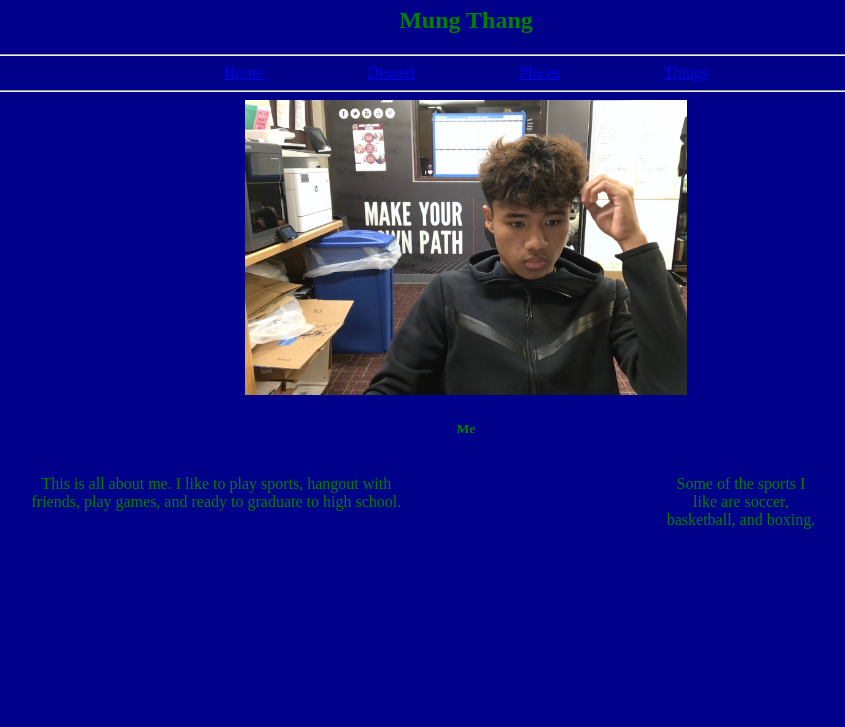
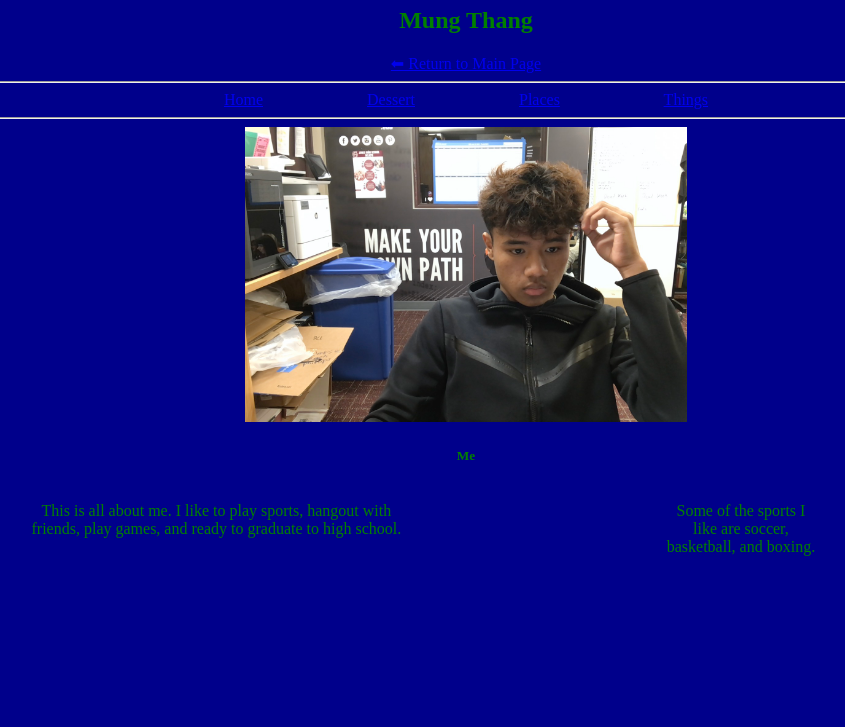
Before and after one commit to mthang1/mthang, a plain HTML site: page About-Me/Home.html in a window 1280 px wide. Shown: the part 73-800 px from the top of the page, without its empty margins (174-1019 px from the left). Drawn offline with Linux system fonts and the light colour scheme.

Commit message:
Update and rename index.html to Home.html

```diff
--- a/About-Me/index.html
+++ b/About-Me/Home.html
@@ -11,6 +11,7 @@
   <h1>About me</h1>
 
   <h2>Mung Thang</h2>
+  <a href="/index.html">⬅ Return to Main Page</a>
 </div>
 
 <hr>
```
